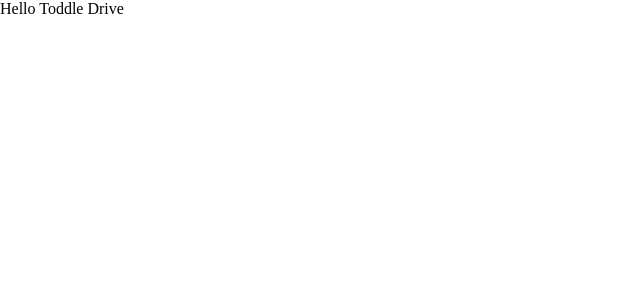
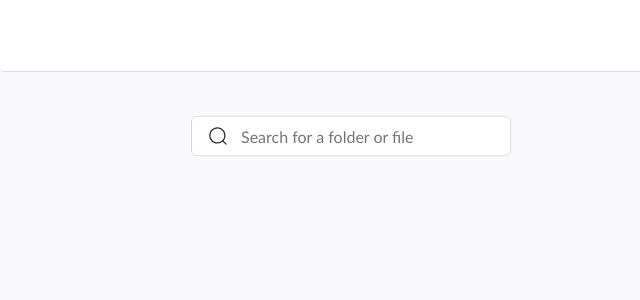
Before and after one commit to BHARATHS0101/Toddle-Drive-Assessment, a React (Create React App) app: page / in a window 1280 px wide. Shown: the top 300 px of the page, without its empty margins (0-640 px from the left). Built offline with nearby package versions, Linux system fonts and the light colour scheme.

Commit message:
added search modal button common components

```diff
--- /dev/null
+++ b/src/components/commonButton/index.ts
@@ -0,0 +1,3 @@
+import CommonButton from "./CommonButton";
+
+export default CommonButton;
--- a/src/components/home/Home.css
+++ b/src/components/home/Home.css
@@ -0,0 +1,28 @@
+.mainContainer {
+    height: 100vh;
+    width: 100vw;
+    display: flex;
+    flex-direction: column;
+}
+
+.header {
+    flex-basis: 10%;
+    position: sticky;
+    top: 0;
+    background-color: #FFFFFF;
+    border-bottom: 1px solid #DBDBDB;
+    border-radius: 4px;
+}
+
+.content {
+    flex-basis: 90%;
+    background: #F9F9FB;
+    padding: 44px 191px 44px 191px;
+    overflow-y: auto;
+}
+
+.check {
+    display: flex;
+    height: 1000px;
+    background-color: red;
+}
--- a/src/components/home/Home.tsx
+++ b/src/components/home/Home.tsx
@@ -1,14 +1,23 @@
 import React from 'react';
+
+import Search from '../search';
 
 import './Home.css';
 
 const Home = () => {
 
     return (
-        <div>
-            {'Hello Toddle Drive'}
+        <div className={'mainContainer'}>
+            <div className={'header'}>
+            </div>
+            <div className={'content'}>
+                <Search
+                    dataToFilter={''}
+                    keyToSearch={'hello'}
+                />
+            </div>
         </div>
     );
 };
 
-export default Home
+export default Home;
--- /dev/null
+++ b/src/components/modal/Modal.css
@@ -0,0 +1,84 @@
+.modalContainer {
+    position: fixed;
+    display: none;
+    width: 100%;
+    height: 100%;
+    top: 0;
+    left: 0;
+    right: 0;
+    bottom: 0;
+    z-index: 2;
+}
+
+.modalContainerOpen {
+    display: flex;
+    justify-content: center;
+    align-items: center;
+}
+
+.modal {
+    height: 237px;
+    min-width: 536px;
+    background: #FFFFFF;
+    box-shadow: 0px 4px 16px rgba(0, 0, 0, 0.15);
+    border-radius: 8px;
+    display: flex;
+    flex-direction: column;
+    row-gap: 40px;
+    padding: 32px;
+}
+
+.modalHeader {
+    display: flex;
+    width: 100%;
+    justify-content: space-between;
+    align-items: center;
+    font-family: Calibri;
+    font-style: normal;
+    font-weight: bold;
+    font-size: 24px;
+    color: #222222;
+}
+
+.cancelIcon {
+    cursor: pointer;
+}
+
+.inputContainer {
+    display: flex;
+    flex-direction: column;
+    width: 100%;
+    font-family: Calibri;
+    font-style: normal;
+    font-weight: 600;
+    font-size: 16px;
+    color: #222222;
+}
+
+.inputBox {
+    margin-top: 10px;
+    background: #FFFFFF;
+    border: 1px solid #DBDBDB;
+    border-radius: 4px;
+    Height: 48px;
+    padding-left: 13px;
+    font-family: Calibri;
+    font-size: 16px;
+    color: #222222;
+}
+
+textarea:focus, input:focus{
+    outline: none;
+}
+
+.cancelButton {
+    background-color: #FFFFFF !important;
+    color: #222222 !important;
+    border: 1px solid #DBDBDB !important;
+}
+
+.buttonsContainer {
+    display: flex;
+    column-gap: 16px;
+    justify-content: flex-end;
+}
--- /dev/null
+++ b/src/components/modal/index.ts
@@ -0,0 +1,3 @@
+import Modal from "./Modal";
+
+export default Modal;
--- /dev/null
+++ b/src/components/search/Search.css
@@ -0,0 +1,31 @@
+.searchContainer {
+    display: flex;
+    align-items: center;
+    padding: 13px 16px;
+    width: 320px;
+    height: 40px;
+    background: #FFFFFF;
+    border: 1px solid #DBDBDB;
+    box-sizing: border-box;
+    border-radius: 6px;
+}
+
+.inputBox {
+    flex: 2;
+    background: #FFFFFF;
+    border: transparent;
+    border-radius: 4px;
+    Height: 100%;
+    padding-left: 13px;
+    font-family: Calibri;
+    font-size: 16px;
+    color: #222222;
+}
+
+textarea:focus, input:focus{
+    outline: none;
+}
+
+.cancelIcon {
+    cursor: pointer;
+}
--- /dev/null
+++ b/src/components/search/Search.tsx
@@ -0,0 +1,55 @@
+import React, {useState, useCallback} from "react";
+import _ from 'lodash';
+
+import './Search.css';
+
+import SearchIcon from '../../images/searchIcon.svg';
+import Cancel from '../../images/cancel.svg';
+
+const Search = (props: CommonComponentsNS.ISearchProps) => {
+
+    const [showCancelIcon, setShowCancelIcon] = useState(false);
+    const [inputValue, setInputValue] = useState<string | undefined>();
+
+    const debounceFunction = useCallback(_.debounce(
+        (value : string) => {
+            console.log('hey debounce');
+    }, 400), [props.dataToFilter]);
+
+    const handleOnChangeInput = (e:React.ChangeEvent<HTMLInputElement>) => {
+        setInputValue(e.target.value);
+        debounceFunction(e.target.value);
+        if(e.target.value.length > 0){
+            setShowCancelIcon(true);
+        }else {
+            setShowCancelIcon(false);
+        };
+    };
+
+    const handleOnClickCancel = () => {
+        setInputValue('');
+        setShowCancelIcon(false);
+    }
+
+    return (
+        <div className={'searchContainer'}>
+            <img src={SearchIcon} alt={'SearchIcon'}/>
+            <input
+                type={'text'}
+                className={'inputBox'}
+                value={inputValue}
+                placeholder={'Search for a folder or file'}
+                onChange={handleOnChangeInput}
+            />
+            {showCancelIcon &&
+                <img src={Cancel}
+                    className={'cancelIcon'}
+                    alt={'Cancel'}
+                    onClick={handleOnClickCancel}
+                />
+            }
+        </div>
+    );
+};
+
+export default Search;
--- /dev/null
+++ b/src/components/search/index.ts
@@ -0,0 +1,3 @@
+import Search from "./Search";
+
+export default Search;
```
Also changed, not shown: src/components/commonButton/CommonButton.css (added, +17 -0 lines), src/components/commonButton/CommonButton.tsx (added, +23 -0 lines), src/components/modal/Modal.tsx (added, +71 -0 lines), src/types/commonComponents.d.ts (added, +26 -0 lines), src/images/cancel.svg (added), src/images/searchIcon.svg (added).
